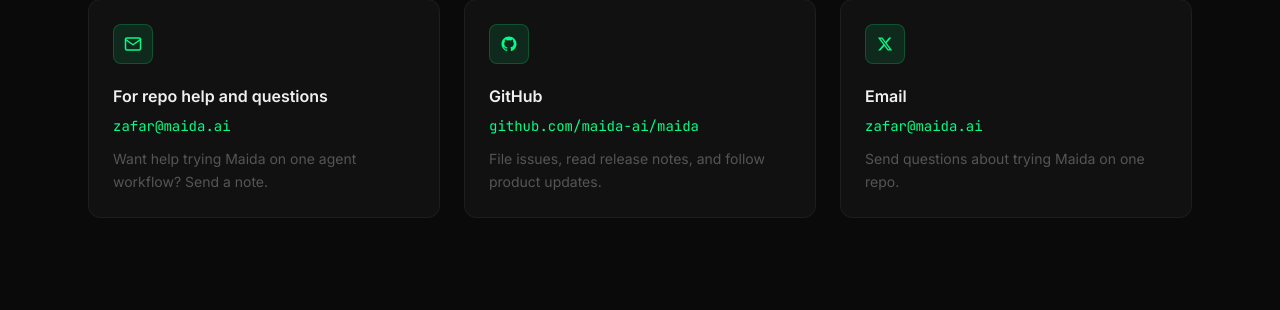
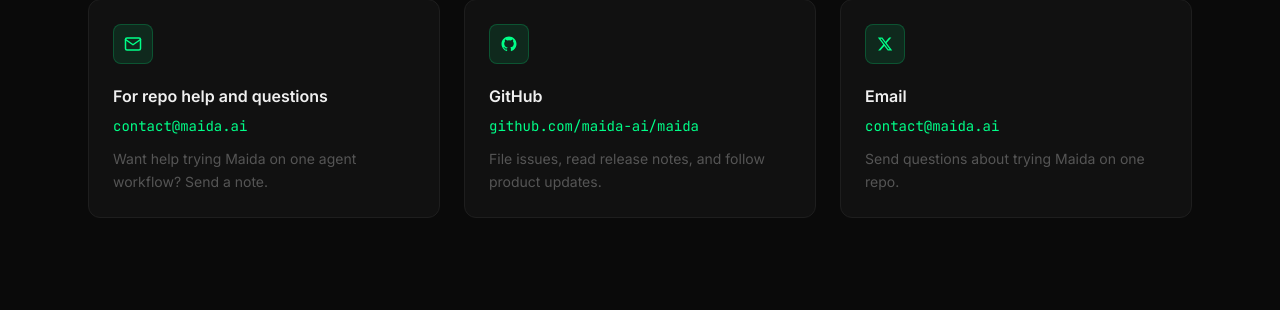
Before and after one commit to maida-ai/maida-ai.github.io, a Flask app: page /about/ in a window 1280 px wide. Shown: the part 2241-2551 px from the top of the page. Run offline with Flask 3, Linux system fonts and the light colour scheme; style sheets or scripts are compiled from the project's sources.

Commit message:
Change the defaule email address

```diff
--- a/templates/_footer.html
+++ b/templates/_footer.html
@@ -94,7 +94,7 @@
         <div class="font-semibold text-sm mb-4 text-text-primary">Company</div>
         <ul class="space-y-2.5">
           {% for item in [
-            {"label": "Contact", "href": "mailto:zafar@maida.ai"},
+            {"label": "Contact", "href": "mailto:contact@maida.ai"},
             {"label": "Security", "href": "https://github.com/maida-ai/maida/blob/main/SECURITY.md"},
             {"label": "Changelog", "href": "https://github.com/maida-ai/maida/releases"},
           ] %}
--- a/templates/_nav.html
+++ b/templates/_nav.html
@@ -77,7 +77,7 @@
         GitHub
       </a>
       <a
-        href="mailto:zafar@maida.ai"
+        href="mailto:contact@maida.ai"
         class="inline-flex items-center gap-1.5 px-3 py-1.5 rounded-md border border-border-light text-text-secondary text-sm font-semibold hover:text-text-primary hover:border-green/30 transition-colors"
       >
         <span class="sm:hidden">Email</span>
--- a/templates/about.html
+++ b/templates/about.html
@@ -278,9 +278,9 @@
             For repo help and questions
           </h3>
           <a
-            href="mailto:zafar@maida.ai"
+            href="mailto:contact@maida.ai"
             class="font-mono text-green text-sm hover:text-green-dim transition-colors block mb-3"
-            >zafar@maida.ai</a
+            >contact@maida.ai</a
           >
           <p class="text-text-muted text-sm leading-relaxed">
             Want help trying Maida on one agent workflow? Send a note.
@@ -340,9 +340,9 @@
             Email
           </h3>
           <a
-            href="mailto:zafar@maida.ai"
+            href="mailto:contact@maida.ai"
             class="font-mono text-green text-sm hover:text-green-dim transition-colors block mb-3"
-            >zafar@maida.ai</a
+            >contact@maida.ai</a
           >
           <p class="text-text-muted text-sm leading-relaxed">
             Send questions about trying Maida on one repo.
@@ -402,7 +402,7 @@
               >
             </a>
             <a
-              href="mailto:zafar@maida.ai"
+              href="mailto:contact@maida.ai"
               class="text-text-muted hover:text-text-primary transition-colors"
             >
               <svg
@@ -472,7 +472,7 @@
           </div>
           <ul class="space-y-2.5">
             {% for item in [
-              {"label": "Contact", "href": "mailto:zafar@maida.ai"},
+              {"label": "Contact", "href": "mailto:contact@maida.ai"},
               {"label": "Security", "href": "https://github.com/maida-ai/maida/blob/main/SECURITY.md"},
               {"label": "Changelog", "href": "https://github.com/maida-ai/maida/releases"},
             ] %}
--- a/templates/blog/index.html
+++ b/templates/blog/index.html
@@ -230,7 +230,7 @@
               >
             </a>
             <a
-              href="mailto:zafar@maida.ai"
+              href="mailto:contact@maida.ai"
               class="text-text-muted hover:text-text-primary transition-colors"
             >
               <svg
@@ -300,7 +300,7 @@
           </div>
           <ul class="space-y-2.5">
             {% for item in [
-              {"label": "Contact", "href": "mailto:zafar@maida.ai"},
+              {"label": "Contact", "href": "mailto:contact@maida.ai"},
               {"label": "Security", "href": "https://github.com/maida-ai/maida/blob/main/SECURITY.md"},
               {"label": "Changelog", "href": "https://github.com/maida-ai/maida/releases"},
             ] %}
--- a/templates/blog/why-your-agent-needs-a-regression-gate.html
+++ b/templates/blog/why-your-agent-needs-a-regression-gate.html
@@ -755,7 +755,7 @@
               >
             </a>
             <a
-              href="mailto:zafar@maida.ai"
+              href="mailto:contact@maida.ai"
               class="text-text-muted hover:text-text-primary transition-colors"
             >
               <svg
@@ -824,7 +824,7 @@
           </div>
           <ul class="space-y-2.5">
             {% set company_links = [
-              {"label": "Contact", "href": "mailto:zafar@maida.ai"},
+              {"label": "Contact", "href": "mailto:contact@maida.ai"},
               {"label": "Security", "href": "https://github.com/maida-ai/maida/blob/main/SECURITY.md"},
               {"label": "Changelog", "href": "https://github.com/maida-ai/maida/releases"}
             ] %}
--- a/templates/index.html
+++ b/templates/index.html
@@ -411,10 +411,10 @@ jobs:
           View GitHub
         </a>
         <a
-          href="mailto:zafar@maida.ai"
+          href="mailto:contact@maida.ai"
           class="inline-flex items-center gap-2 px-8 py-4 rounded-lg border border-border-light text-text-secondary hover:text-text-primary hover:border-green/30 transition-all text-base font-medium"
         >
-          Email zafar@maida.ai
+          Email contact@maida.ai
         </a>
       </div>
     </div>
```
